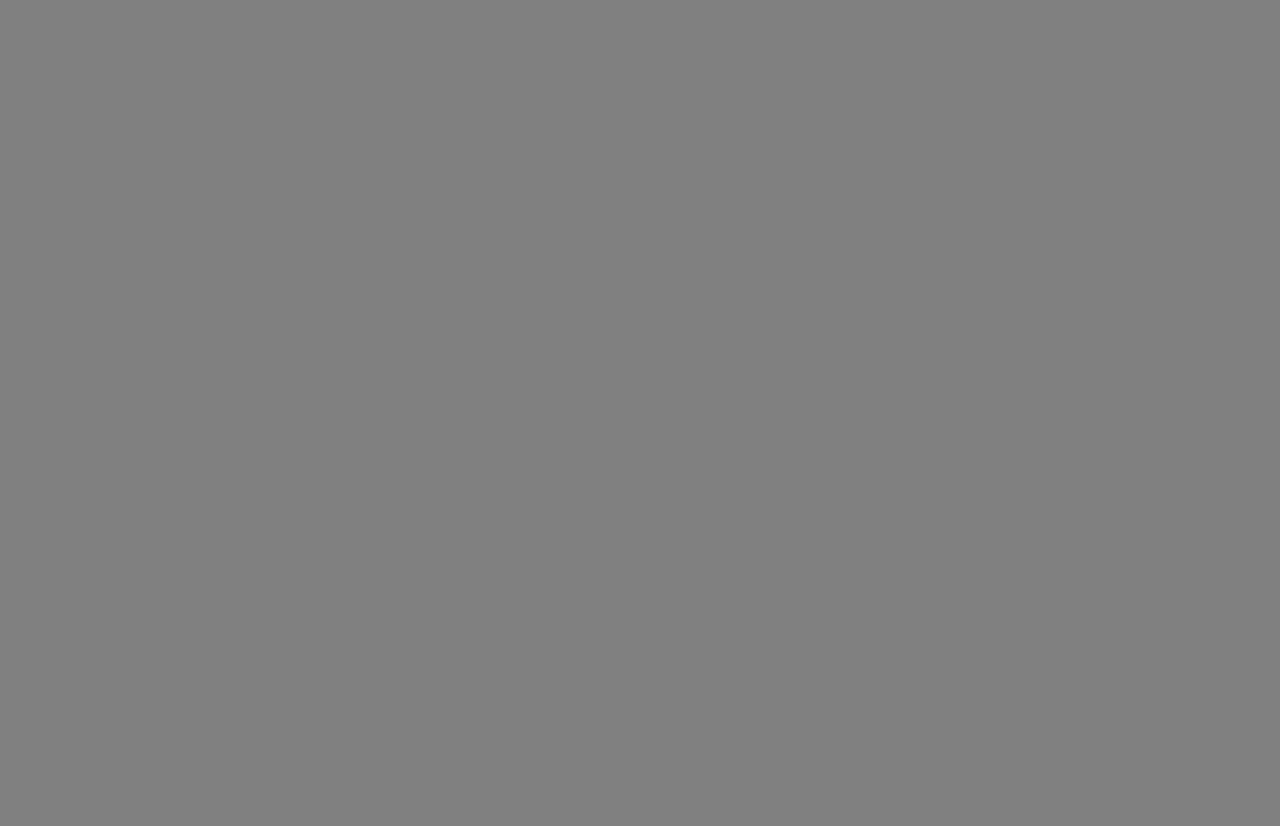
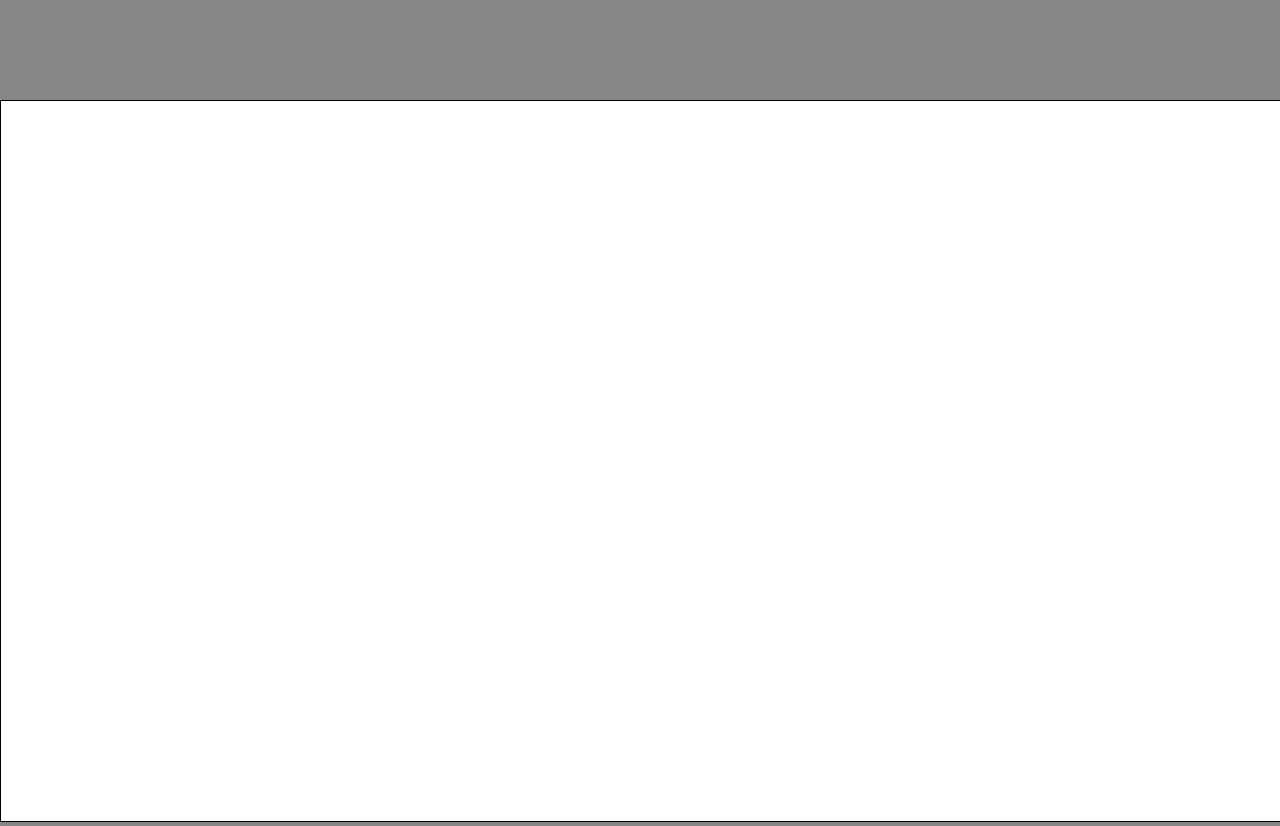
Before and after one commit to Quinten97/canvas-platform-game, a plain HTML site: page public/index.html in a window 1280 px wide. Before the commit the page ends 800 px from the top, so only its background shows below. Drawn offline with Linux system fonts and the light colour scheme.

Commit message:
Player controller
Created the player and the movement.

```diff
--- a/character/controller.js
+++ /dev/null
@@ -1 +0,0 @@
-class Character {}
--- /dev/null
+++ b/public/controller.js
@@ -0,0 +1,80 @@
+function Player(x, y) {
+  this.x = x;
+  this.y = y;
+  this.xspeed = 0;
+  this.yspeed = 0;
+  this.friction = 0.6;
+  this.maxSpeed = 10;
+  this.width = 100;
+  this.height = 100;
+  this.active = true;
+
+  this.step = function () {
+    //Movement
+    if (this.active) {
+      //Hor. Movement
+      if ((!leftKey && !rightKey) || (leftKey && rightKey)) {
+        //Slow down
+        this.xspeed *= this.friction;
+      } else if (rightKey) {
+        //Move Right
+        this.xspeed++;
+      } else if (leftKey) {
+        //Move Left
+        this.xspeed--;
+      }
+      //Vert. Movement
+      if (upKey) {
+        //Check if on ground
+
+        this.yspeed -= 15;
+      }
+      //Apply Gravity
+      this.yspeed += 5;
+
+      //Correct Speed
+      if (this.xspeed > this.maxSpeed) {
+        this.xspeed = this.maxSpeed;
+      } else if (this.xspeed < -this.maxSpeed) {
+        this.xspeed = -this.maxSpeed;
+      }
+      if (this.yspeed > this.maxSpeed) {
+        this.yspeed = this.maxSpeed;
+      } else if (this.yspeed < -this.maxSpeed) {
+        this.yspeed = -this.maxSpeed;
+      }
+
+      this.x += this.xspeed;
+      this.y += this.yspeed;
+    }
+  };
+  this.draw = function () {
+    context.fillStyle = "blue";
+    context.fillRect(this.x, this.y, this.width, this.height);
+  };
+
+  // function setupInputs() {
+  //   document.addEventListener("keydown", function (event) {
+  //     if (event.key == "w" || event.key == "ArrowUp") {
+  //       upKey = true;
+  //     } else if (event.key == "s" || event.key == "ArrowDown") {
+  //       downKey = true;
+  //     } else if (event.key == "a" || event.key == "ArrowLeft") {
+  //       leftKey = true;
+  //     } else if (event.key == "d" || event.key == "ArrowRight") {
+  //       rightKey = true;
+  //     }
+  //   });
+  //   document.addEventListener("keyup", function (event) {
+  //     if (event.key == "w" || event.key == "ArrowUp") {
+  //       upKey = false;
+  //     } else if (event.key == "s" || event.key == "ArrowDown") {
+  //       downKey = false;
+  //     } else if (event.key == "a" || event.key == "ArrowLeft") {
+  //       leftKey = false;
+  //     } else if (event.key == "d" || event.key == "ArrowRight") {
+  //       rightKey = false;
+  //     }
+  //   });
+  // }
+}
--- a/public/index.html
+++ b/public/index.html
@@ -8,7 +8,8 @@
     <link rel="stylesheet" href="./styles.css" />
   </head>
   <body>
-    <canvas id="game-window"></canvas>
+    <canvas width="1280" height="720" id="game-window"></canvas>
   </body>
   <script src="./script.js"></script>
+  <script src="./controller.js"></script>
 </html>
--- a/public/script.js
+++ b/public/script.js
@@ -1,4 +1,72 @@
-setInterval(gameLoop, 33); // 33 milliseconds = ~ 30 frames per sec
-function gameLoop() {
-  // Do stuff.
+// setInterval(gameLoop, 33); // 33 milliseconds = ~ 30 frames per sec
+//Creating drawing vars
+var canvas;
+var context;
+
+//Input vars
+var upKey;
+var rightKey;
+var downKey;
+var leftKey;
+
+//Game vars
+var gameLoop;
+var player;
+//Runs when canvas is loaded
+window.onload = function () {
+  //Assigning canvas and context vars
+  canvas = document.getElementById("game-window");
+  context = canvas.getContext("2d");
+
+  //Setup key listeners
+  setupInputs();
+
+  //Create Player
+  player = new Player(100, 400);
+  step();
+
+  //Start game loop
+  gameLoop = setInterval(step, 1000 / 30);
+};
+
+function step() {
+  //Step player
+  player.step();
+
+  //Draw everything
+  draw();
 }
+
+function draw() {
+  //Clear canvas
+  context.fillStyle = "white";
+  context.fillRect(0, 0, 1280, 720);
+
+  //Draw the player
+  player.draw();
+}
+
+function setupInputs() {
+  document.addEventListener("keydown", function (event) {
+    if (event.key === "w" || event.key === "ArrowUp") {
+      upKey = true;
+    } else if (event.key === "s" || event.key === "ArrowDown") {
+      downKey = true;
+    } else if (event.key === "a" || event.key === "ArrowLeft") {
+      leftKey = true;
+    } else if (event.key === "d" || event.key === "ArrowRight") {
+      rightKey = true;
+    }
+  });
+  document.addEventListener("keyup", function (event) {
+    if (event.key === "w" || event.key === "ArrowUp") {
+      upKey = false;
+    } else if (event.key === "s" || event.key === "ArrowDown") {
+      downKey = false;
+    } else if (event.key === "a" || event.key === "ArrowLeft") {
+      leftKey = false;
+    } else if (event.key === "d" || event.key === "ArrowRight") {
+      rightKey = false;
+    }
+  });
+}
--- a/public/styles.css
+++ b/public/styles.css
@@ -1,6 +1,6 @@
 /* This file is for global styles only */
 :root {
-  --game-window: grey;
+  --game-window: rgb(134, 134, 134);
 }
 
 * {
@@ -9,3 +9,13 @@
   box-sizing: border-box;
   background: var(--game-window);
 }
+
+body {
+  text-align: center;
+}
+
+#game-window {
+  text-align: center;
+  margin-top: 100px;
+  border: 1px solid black;
+}
```
